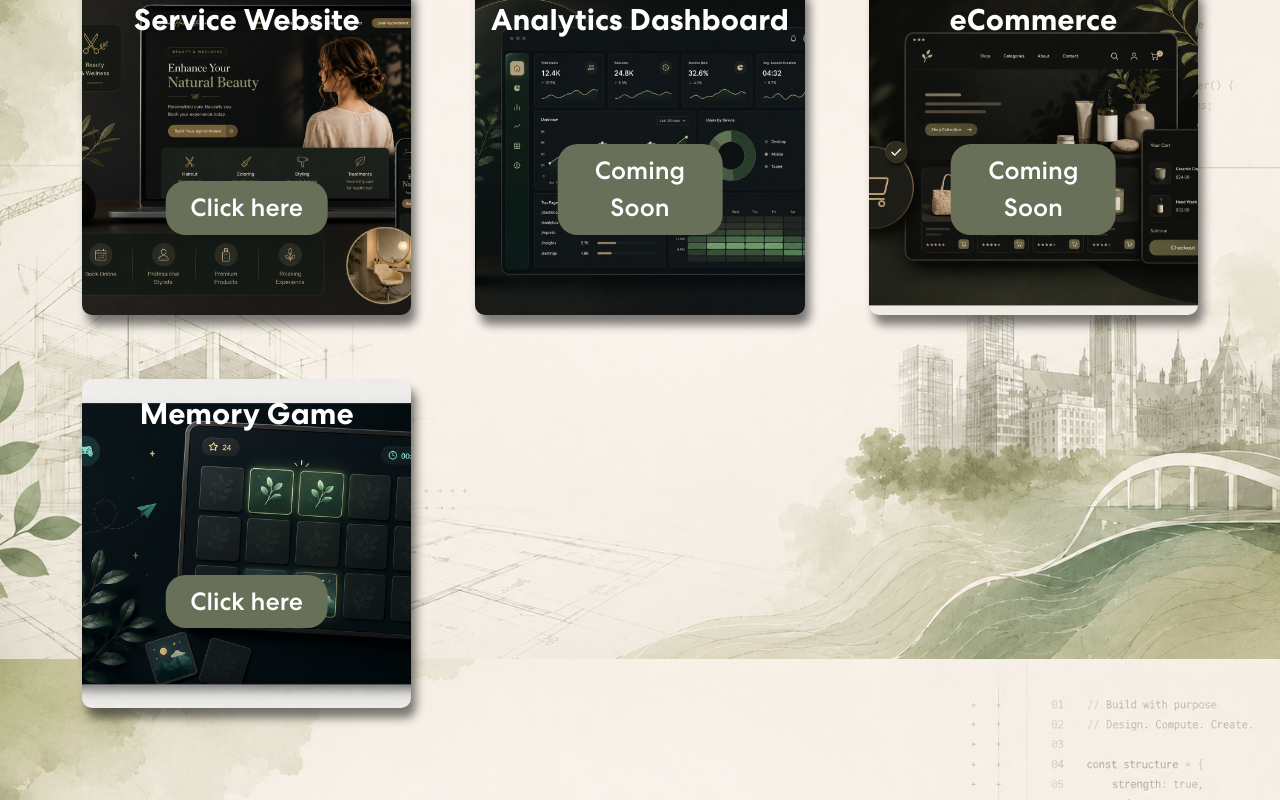
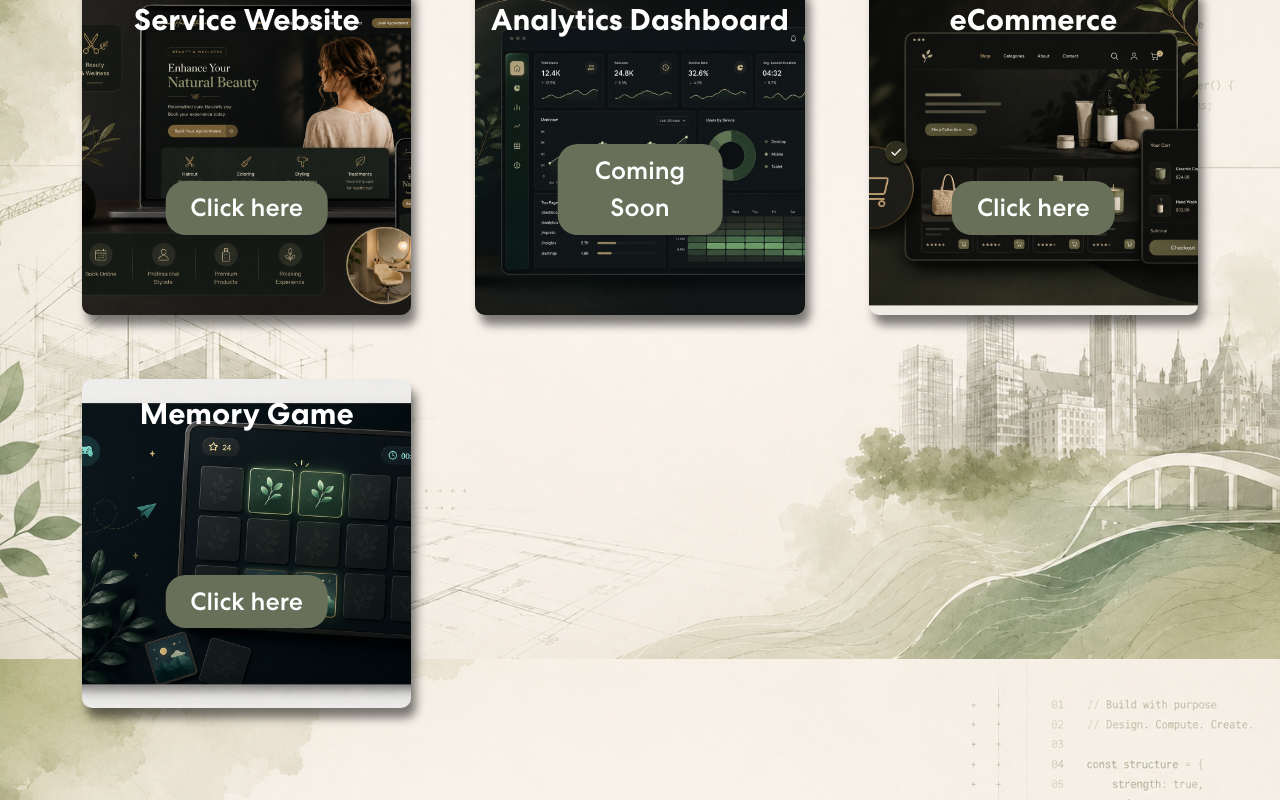
Before and after one commit to RaKimSal/My-Portfolio, a React (Create React App) app: page / in a window 1280 px wide. Shown: the part 1741-2541 px from the top of the page. Built offline with nearby package versions, Linux system fonts and the light colour scheme.

Commit message:
Add eCommerce website link to portfolio

```diff
--- a/src/components/Upcoming.js
+++ b/src/components/Upcoming.js
@@ -34,9 +34,15 @@
         <div className="grid-item item-2">
           <span>eCommerce</span>
 
-          <button className="project-btn">
-            Coming Soon
-          </button>
+          <a
+            href="https://cheries-clothing.netlify.app/"
+            target="_blank"
+            rel="noopener noreferrer"
+          >
+            <button className="project-btn">
+              Click here
+            </button>
+          </a>
         </div>
 
         <div className="grid-item item-3">
```
